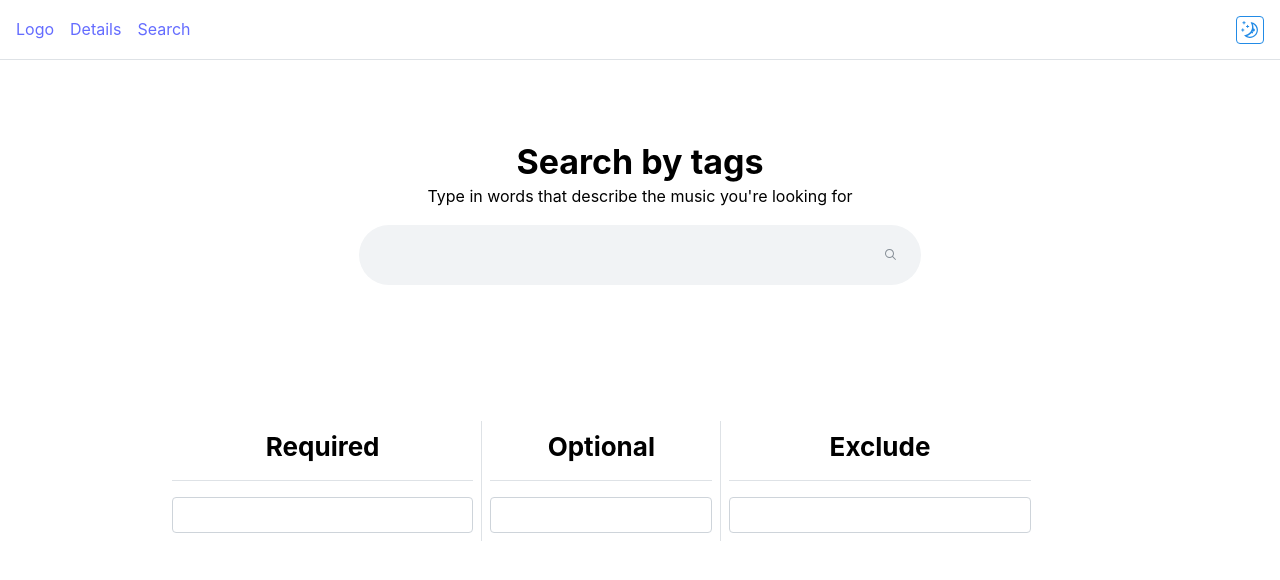
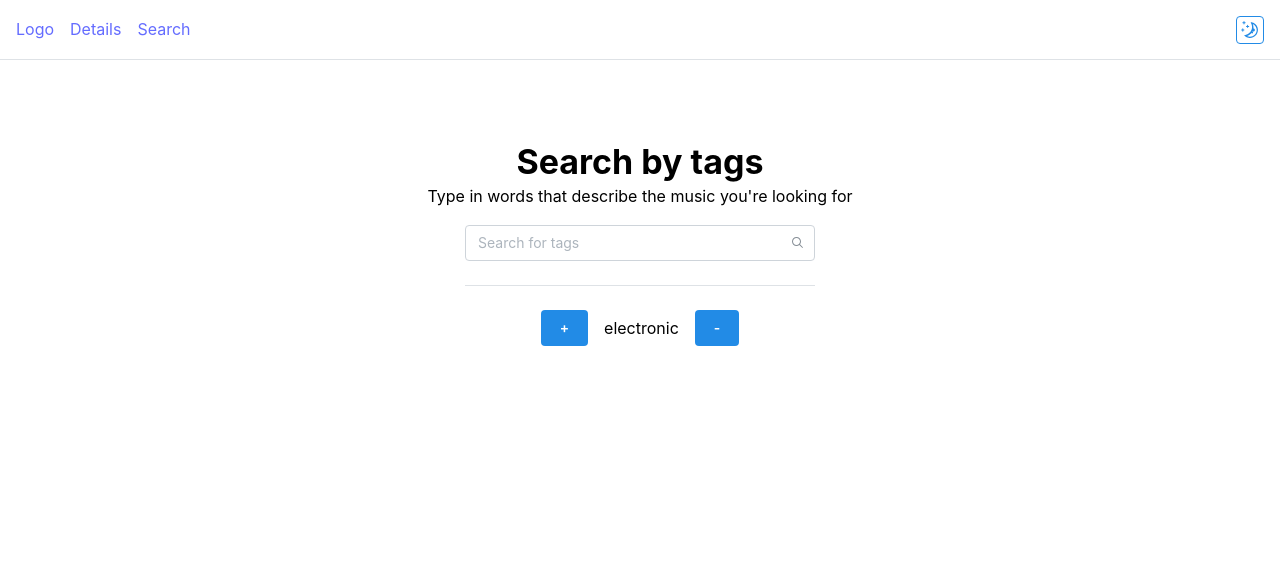
Before and after one commit to jakubgiedzicz/Find-Genre, a React (Vite) app in the folder find-genre.client/: page / in a window 1280 px wide. Shown: the top 580 px of the page. Built offline with nearby package versions, Linux system fonts and the light colour scheme.

Commit message:
new home design

```diff
--- /dev/null
+++ b/find-genre.client/src/Components/HomeTagBox/HomeTagBox.tsx
@@ -0,0 +1,19 @@
+import { Button, Group, Text } from "@mantine/core";
+import React from "react";
+interface Props {
+  name: string
+}
+
+const HomeTagBox = (props: Props) => {
+  return (
+    <>
+      <Group justify="center">
+        <Button>+</Button>
+        <Text>{props.name}</Text>
+        <Button>-</Button>
+      </Group>
+    </>
+  );
+};
+
+export default HomeTagBox;
--- a/find-genre.client/src/Pages/Home/Home.module.css
+++ b/find-genre.client/src/Pages/Home/Home.module.css
@@ -1,3 +1,4 @@
-.root {
-    width: 45%;
+.stackRoot {
+    min-width: 350px;
+    max-width: 600px;
 }
--- a/find-genre.client/src/Pages/Home/Home.tsx
+++ b/find-genre.client/src/Pages/Home/Home.tsx
@@ -1,92 +1,78 @@
-import { Autocomplete, Box, Button, Divider, Flex, Grid, InputBase, Pill, Stack, Text, Title } from "@mantine/core";
+import {
+  Box,
+  Button,
+  Divider,
+  Flex,
+  Grid,
+  InputBase,
+  Pill,
+  Stack,
+  Text,
+  TextInput,
+  Title,
+} from "@mantine/core";
 import { useEffect, useState } from "react";
 import { MagnifyingGlassIcon } from "@radix-ui/react-icons";
-import classes from './Home.module.css'
+import classes from "./Home.module.css";
+import HomeTagBox from "../../Components/HomeTagBox/HomeTagBox";
 interface ITagData {
-    value: string,
-    disabled: boolean,
+  value: string;
+  disabled: boolean;
 }
 interface ITagState extends ITagData {
-    id: number
+  id: number;
 }
 
 function Home() {
-    const icon = <MagnifyingGlassIcon />
-    const [count, setCount] = useState(1)
-    const [value, setValue] = useState('');
+  const icon = <MagnifyingGlassIcon />;
+  const [count, setCount] = useState(1);
+  const [value, setValue] = useState("");
   const [required, setRequired] = useState<ITagState[]>([]);
   const [optional, setOptional] = useState<ITagState[]>([]);
   const [exclude, setExclude] = useState<ITagState[]>([]);
-    const tagsL = ['dark', 'electronic', 'choir', 'popular', 'niche', 'club', 'solitude', 'tiktok', 'fast', 'slow', 'cheerful', 'old', 'classic', 'western', 'korean', 'european']
+  const tagsL = [
+    "dark",
+    "electronic",
+    "choir",
+    "popular",
+    "niche",
+    "club",
+    "solitude",
+    "tiktok",
+    "fast",
+    "slow",
+    "cheerful",
+    "old",
+    "classic",
+    "western",
+    "korean",
+    "european",
+  ];
   const [dataR, setDataR] = useState<ITagData[]>([
-        { value: 'React', disabled: false },
-        { value: 'Angular', disabled: false },
-        { value: 'Vue', disabled: false },
-        { value: 'Svelte', disabled: false },
-    ])
-
-    /*Add new object to required array, update bool value in dataR*/
-    const handleOptionSubmit = (val: string) => {
-        setRequired([...required, { value: val, disabled: true, id: count }])
-        setDataR(dataR.map(x => {
-            if (x.value === val) {
-                return { ...x, disabled: true }
-            } else {
-                return x
-            }
-        }))
-        setCount(count + 1)
-    }
-    /*Clear input field on submit after 350ms*/
-    useEffect(() => {
-        setTimeout(() =>
-            setValue('')
-        , 350)
-    }, [required])
+    { value: "React", disabled: false },
+    { value: "Angular", disabled: false },
+    { value: "Vue", disabled: false },
+    { value: "Svelte", disabled: false },
+  ]);
   return (
     <>
-            <Stack pt='4em'>
+      <Stack pt="4em" align="center">
         <Box>
-                    <Title ta='center'>Search by tags</Title>
-                    <Text ta='center'>Type in words that describe the music you're looking for</Text>
+          <Title ta="center">Search by tags</Title>
+          <Text ta="center">
+            Type in words that describe the music you're looking for
+          </Text>
         </Box>
-                <Flex justify='center' align='center'>
-                    <Autocomplete data={dataR} value={value} onChange={setValue} limit={3} classNames={{ root: classes.root }} variant='filled' size='xl' radius='xl' aria-label='Search genre by tags' rightSection={icon} onOptionSubmit={(value) => handleOptionSubmit(value)} />
-                </Flex>
-                <Flex w='100%' justify='center'>
-                    <Grid pt='8em' w='75%'>
-                        <Grid.Col span={4}>
-                            <Title order={2} ta='center'>Required</Title>
-                            <Divider my='md' />
-                            <InputBase component="div" multiline>
-                                <Pill.Group>
-                                    {/*Filter out selected element out of required, set update bool on the same element in dataR*/}
-                                    {required.map((element) => <Pill size='xl' onRemove={() => { setRequired(required.filter(x => { return x.id != element.id })); setDataR(dataR.map(x => { if (x.value === element.value) { return { ...x, disabled: false } } else { return x } })) }} key={element.id} withRemoveButton>{element.value}</Pill>)}
-                                </Pill.Group>
-                            </InputBase>
-                        </Grid.Col>
-                        <Divider orientation='vertical' />
-                        <Grid.Col span={3}>
-                            <Title order={2} ta='center'>Optional</Title>
-                            <Divider my='md' />
-                            <InputBase component="div" multiline>
-                                <Pill.Group>
-                                    {optional.map((element) => <Pill size='xl' key={element.id} withRemoveButton>{element.value}</Pill>)}
-                                </Pill.Group>
-                            </InputBase>
-                        </Grid.Col>
-                        <Divider orientation='vertical' />
-                        <Grid.Col span={4}>
-                            <Title order={2} ta='center'>Exclude</Title>
-                            <Divider my='md' />
-                            <InputBase component="div" multiline>
-                                <Pill.Group>
-                                    {exclude.map((element) => <Pill size='xl' key={element.id} withRemoveButton>{element.value}</Pill>)}
-                                </Pill.Group>
-                            </InputBase>
-                        </Grid.Col>
-                    </Grid>
-                </Flex>
+        <Stack miw={350} gap='sm'>
+            <TextInput
+              placeholder="Search for tags"
+              value={value}
+              onChange={(event) => setValue(event.currentTarget.value)}
+              rightSection={icon}
+            />
+            <Divider my="sm"/>
+            <HomeTagBox name={tagsL[1]}/>
+        </Stack>
       </Stack>
     </>
   );
```
Lines whose indentation alone changed are shown as unchanged.
